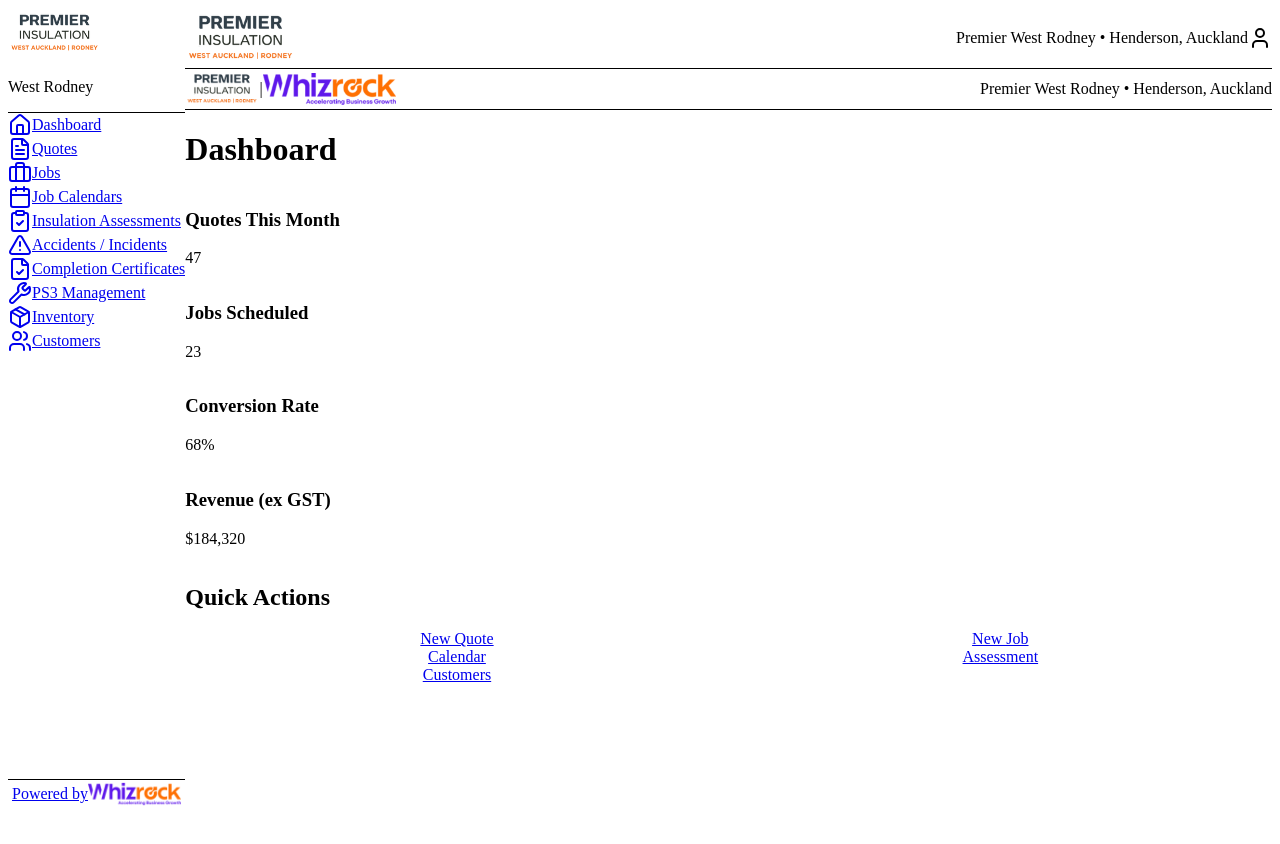
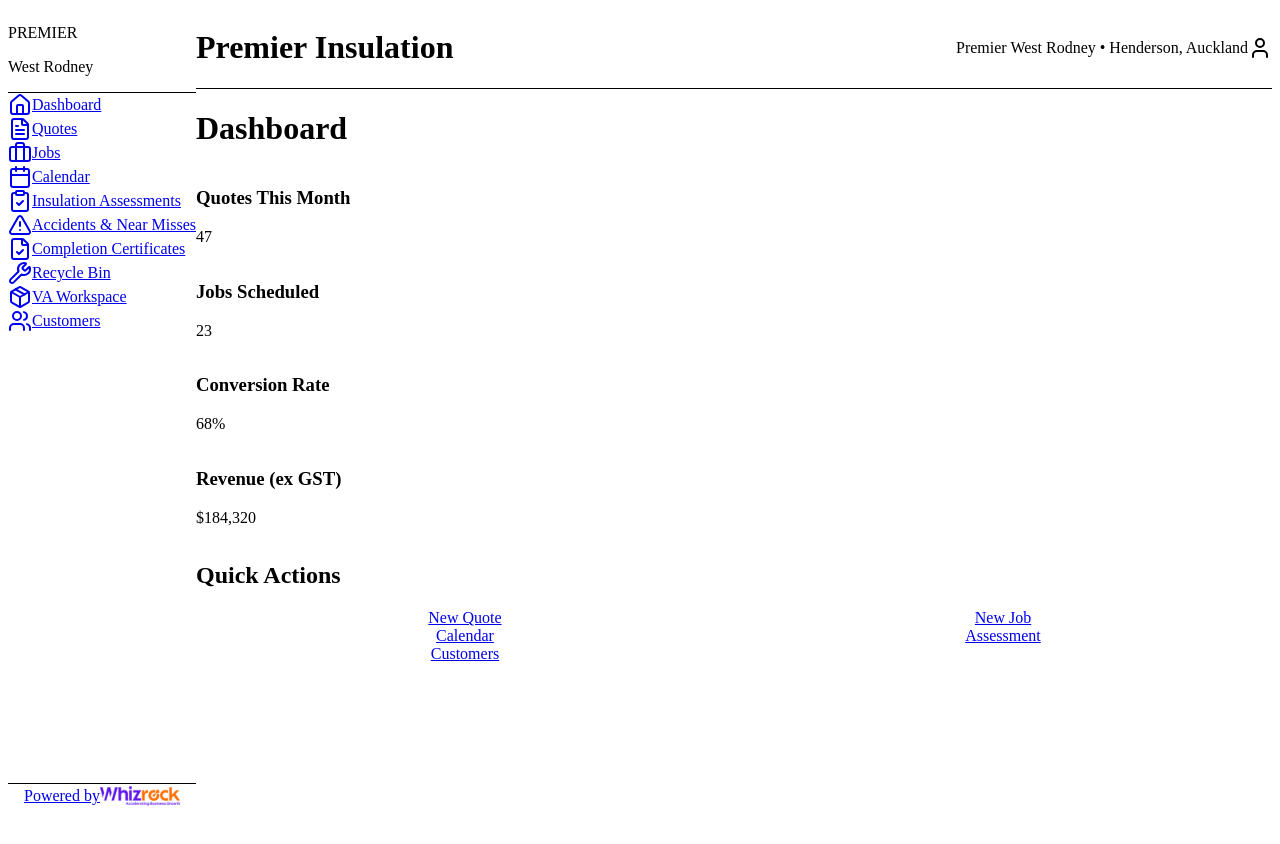
Before and after one commit to whizrocksukumar/whizrock-premier, a Next.js app: page /dashboard in a window 1280 px wide. Shown: the top 844 px of the page. After the commit the page ends 816 px from the top, so only its background shows below. Built offline with nearby package versions, Linux system fonts and the light colour scheme.

Commit message:
Update: Sidebar styling, layout fixes, and quotes page with sky blue header

```diff
--- a/src/app/components/Sidebar.tsx
+++ b/src/app/components/Sidebar.tsx
@@ -12,12 +12,12 @@
   { href: '/dashboard', label: 'Dashboard', icon: Home },
   { href: '/quotes', label: 'Quotes', icon: FileText },
   { href: '/jobs', label: 'Jobs', icon: Briefcase },
-  { href: '/calendar', label: 'Job Calendars', icon: Calendar },
+  { href: '/calendar', label: 'Calendar', icon: Calendar },
   { href: '/assessments', label: 'Insulation Assessments', icon: ClipboardCheck },
-  { href: '/incidents', label: 'Accidents / Incidents', icon: AlertTriangle },
+  { href: '/incidents', label: 'Accidents & Near Misses', icon: AlertTriangle },
   { href: '/certificates', label: 'Completion Certificates', icon: FileCheck },
-  { href: '/ps3', label: 'PS3 Management', icon: Wrench },
-  { href: '/inventory', label: 'Inventory', icon: Package },
+  { href: '/ps3', label: 'Recycle Bin', icon: Wrench },
+  { href: '/inventory', label: 'VA Workspace', icon: Package },
   { href: '/customers', label: 'Customers', icon: Users },
 ]
 
@@ -25,22 +25,14 @@
   const pathname = usePathname()
 
   return (
-    <aside className="w-72 bg-gray-900 text-white flex flex-col h-screen">
-      {/* Top - Premier */}
-      <div className="p-6 border-b border-gray-800">
-        <Image
-          src="/premier-logo.webp"
-          alt="Premier Insulation"
-          width={160}
-          height={50}
-          className="w-auto h-12"
-          priority
-        />
-        <p className="text-xs text-gray-400 mt-2">West Rodney</p>
+    <aside className="w-64 bg-slate-900 text-white flex flex-col h-screen">
+      <div className="p-4 border-b border-slate-700">
+        <p className="text-sm font-semibold text-slate-300">PREMIER</p>
+        <p className="text-xs text-slate-400">West Rodney</p>
       </div>
 
-      {/* Navigation */}
-      <nav className="flex-1 p-4 overflow-y-auto">
+      <nav className="flex-1 p-3 overflow-y-auto">
+        <div className="space-y-1">
           {navItems.map((item) => {
             const Icon = item.icon
             const isActive = pathname === item.href || pathname.startsWith(item.href + '/')
@@ -48,34 +40,34 @@
               <Link
                 key={item.href}
                 href={item.href}
-              className={`flex items-center gap-3 px-4 py-3 rounded-lg mb-2 transition-all ${
+                className={`flex items-center gap-3 px-3 py-2 rounded text-sm transition-colors ${
                   isActive
-                  ? 'bg-orange-600 text-white font-semibold shadow-lg'
-                  : 'text-gray-300 hover:bg-gray-800 hover:text-white'
+                    ? 'bg-orange-600 text-white font-medium'
+                    : 'text-slate-300 hover:bg-slate-800 hover:text-white'
                 }`}
               >
-              <Icon className="w-5 h-5" />
+                <Icon className="w-4 h-4 flex-shrink-0" />
                 <span>{item.label}</span>
               </Link>
             )
           })}
+        </div>
       </nav>
 
-      {/* Bottom - Whizrock */}
-      <div className="p-6 border-t border-gray-800">
+      <div className="p-4 border-t border-slate-700 mb-4">
         <a
           href="https://whizrock.com"
           target="_blank"
           rel="noopener noreferrer"
-          className="flex items-center justify-center gap-2 text-xs text-gray-400 hover:text-gray-200 transition"
+          className="flex items-center justify-center gap-2 text-xs text-slate-400 hover:text-slate-200 transition"
         >
           <span>Powered by</span>
           <Image
             src="/whizrock-logo.png"
             alt="Whizrock"
-            width={90}
-            height={28}
-            className="h-7 w-auto"
+            width={80}
+            height={24}
+            className="h-6 w-auto"
           />
         </a>
       </div>
--- a/src/app/dashboard/page.tsx
+++ b/src/app/dashboard/page.tsx
@@ -1,84 +1,49 @@
-// src/app/dashboard/page.tsx
-import Image from 'next/image';
-import Link from 'next/link';
+import Link from 'next/link'
 
 export default function DashboardPage() {
   return (
-    <div className="min-h-screen bg-gray-50">
-      {/* Header */}
-      <header className="bg-white shadow-sm border-b border-gray-200">
-        <div className="max-w-7xl mx-auto px-4 sm:px-6 lg:px-8">
-          <div className="flex justify-between items-center h-16">
-            <div className="flex items-center space-x-4">
-              <Image
-                src="/premier-logo.webp"
-                alt="Premier Insulation"
-                width={140}
-                height={40}
-                className="h-10 w-auto"
-              />
-              <span className="text-gray-400">|</span>
-              <Image
-                src="/whizrock-logo.png"
-                alt="Whizrock"
-                width={120}
-                height={40}
-                className="h-8 w-auto"
-              />
-            </div>
-            <div className="text-sm text-gray-600">
-              Premier West Rodney • Henderson, Auckland
-            </div>
-          </div>
-        </div>
-      </header>
+    <div className="space-y-6">
+      <h1 className="text-3xl font-bold text-gray-900">Dashboard</h1>
 
-      {/* Main Content */}
-      <main className="max-w-7xl mx-auto px-4 sm:px-6 lg:px-8 py-8">
-        <h1 className="text-3xl font-bold text-gray-900 mb-8">Dashboard</h1>
-
-        {/* KPI Cards */}
-        <div className="grid grid-cols-1 md:grid-cols-4 gap-6 mb-8">
-          <div className="bg-white p-6 rounded-lg shadow">
+      <div className="grid grid-cols-1 md:grid-cols-4 gap-6">
+        <div className="bg-white p-6 rounded-lg shadow hover:shadow-lg transition">
           <h3 className="text-sm font-medium text-gray-500">Quotes This Month</h3>
           <p className="text-3xl font-bold text-gray-900 mt-2">47</p>
         </div>
-          <div className="bg-white p-6 rounded-lg shadow">
+        <div className="bg-white p-6 rounded-lg shadow hover:shadow-lg transition">
           <h3 className="text-sm font-medium text-gray-500">Jobs Scheduled</h3>
           <p className="text-3xl font-bold text-gray-900 mt-2">23</p>
         </div>
-          <div className="bg-white p-6 rounded-lg shadow">
+        <div className="bg-white p-6 rounded-lg shadow hover:shadow-lg transition">
           <h3 className="text-sm font-medium text-gray-500">Conversion Rate</h3>
           <p className="text-3xl font-bold text-green-600 mt-2">68%</p>
         </div>
-          <div className="bg-white p-6 rounded-lg shadow">
+        <div className="bg-white p-6 rounded-lg shadow hover:shadow-lg transition">
           <h3 className="text-sm font-medium text-gray-500">Revenue (ex GST)</h3>
           <p className="text-3xl font-bold text-gray-900 mt-2">$184,320</p>
         </div>
       </div>
 
-        {/* Quick Actions */}
       <div className="bg-white p-6 rounded-lg shadow">
-          <h2 className="text-xl font-semibold mb-4">Quick Actions</h2>
+        <h2 className="text-xl font-semibold mb-4 text-gray-900">Quick Actions</h2>
         <div className="grid grid-cols-2 md:grid-cols-5 gap-4">
-            <Link href="/quotes" className="bg-blue-600 text-white text-center py-4 rounded-lg hover:bg-blue-700 font-medium">
+          <Link href="/quotes" className="bg-blue-600 text-white text-center py-4 rounded-lg hover:bg-blue-700 font-medium transition">
             New Quote
           </Link>
-            <Link href="/jobs" className="bg-green-600 text-white text-center py-4 rounded-lg hover:bg-green-700 font-medium">
+          <Link href="/jobs" className="bg-green-600 text-white text-center py-4 rounded-lg hover:bg-green-700 font-medium transition">
             New Job
           </Link>
-            <Link href="/calendar" className="bg-purple-600 text-white text-center py-4 rounded-lg hover:bg-purple-700 font-medium">
+          <Link href="/calendar" className="bg-purple-600 text-white text-center py-4 rounded-lg hover:bg-purple-700 font-medium transition">
             Calendar
           </Link>
-            <Link href="/assessments" className="bg-orange-600 text-white text-center py-4 rounded-lg hover:bg-orange-700 font-medium">
+          <Link href="/assessments" className="bg-orange-600 text-white text-center py-4 rounded-lg hover:bg-orange-700 font-medium transition">
             Assessment
           </Link>
-            <Link href="/customers" className="bg-indigo-600 text-white text-center py-4 rounded-lg hover:bg-indigo-700 font-medium">
+          <Link href="/customers" className="bg-indigo-600 text-white text-center py-4 rounded-lg hover:bg-indigo-700 font-medium transition">
             Customers
           </Link>
         </div>
       </div>
-      </main>
     </div>
-  );
+  )
 }
--- a/src/app/layout.tsx
+++ b/src/app/layout.tsx
@@ -10,23 +10,17 @@
 
 export default function RootLayout({ children }: { children: React.ReactNode }) {
   return (
-    <html lang="en">
-      <body className="bg-gray-100 min-h-screen flex">
+    <html lang="en" suppressHydrationWarning>
+      <body className="bg-gray-50 min-h-screen flex">
         <Sidebar />
         <div className="flex-1 flex flex-col">
-          {/* Clean Header — Premier logo only */}
-          <header className="bg-white shadow-sm border-b border-gray-200">
-            <div className="px-6 py-4 flex items-center justify-between">
-              <Image
-                src="/premier-logo.webp"
-                alt="Premier Insulation"
-                width={180}
-                height={60}
-                className="h-14 w-auto"
-                priority
-              />
+          <header className="bg-white border-b border-gray-200 sticky top-0 z-10">
+            <div className="px-8 py-4 flex items-center justify-between">
+              <div className="flex items-center gap-3">
+                <h1 className="text-xl font-bold text-slate-900">Premier Insulation</h1>
+              </div>
               <div className="flex items-center gap-6">
-                <span className="text-sm text-gray-600 font-medium">
+                <span className="text-sm text-gray-600">
                   Premier West Rodney • Henderson, Auckland
                 </span>
                 <div className="w-10 h-10 bg-gray-300 rounded-full flex items-center justify-center">
@@ -35,7 +29,7 @@
               </div>
             </div>
           </header>
-          <main className="flex-1 p-8">{children}</main>
+          <main className="flex-1 overflow-auto p-8">{children}</main>
         </div>
       </body>
     </html>
```
Also changed, not shown: src/app/quotes/page.tsx (+21 -13 lines). Lines whose indentation alone changed are shown as unchanged.
